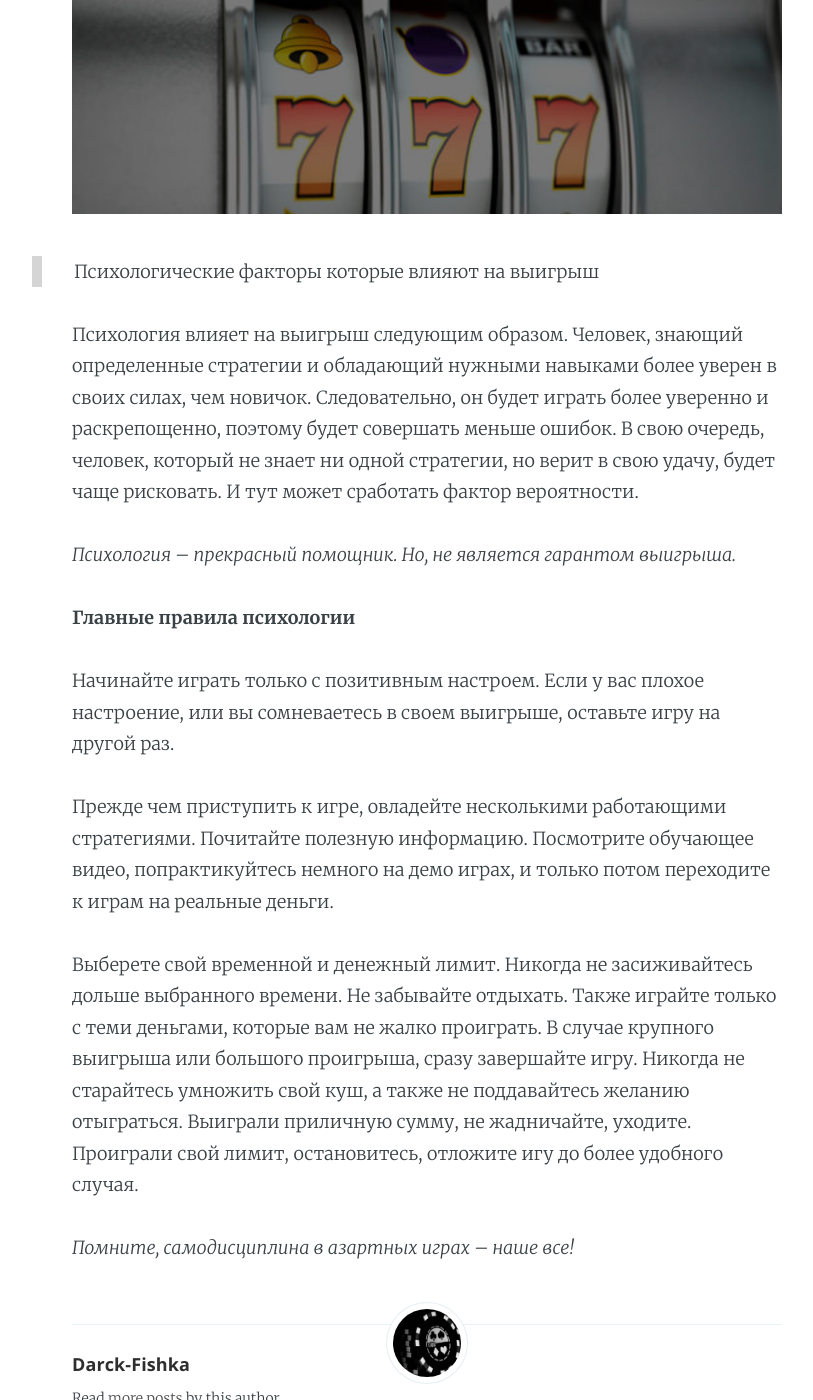
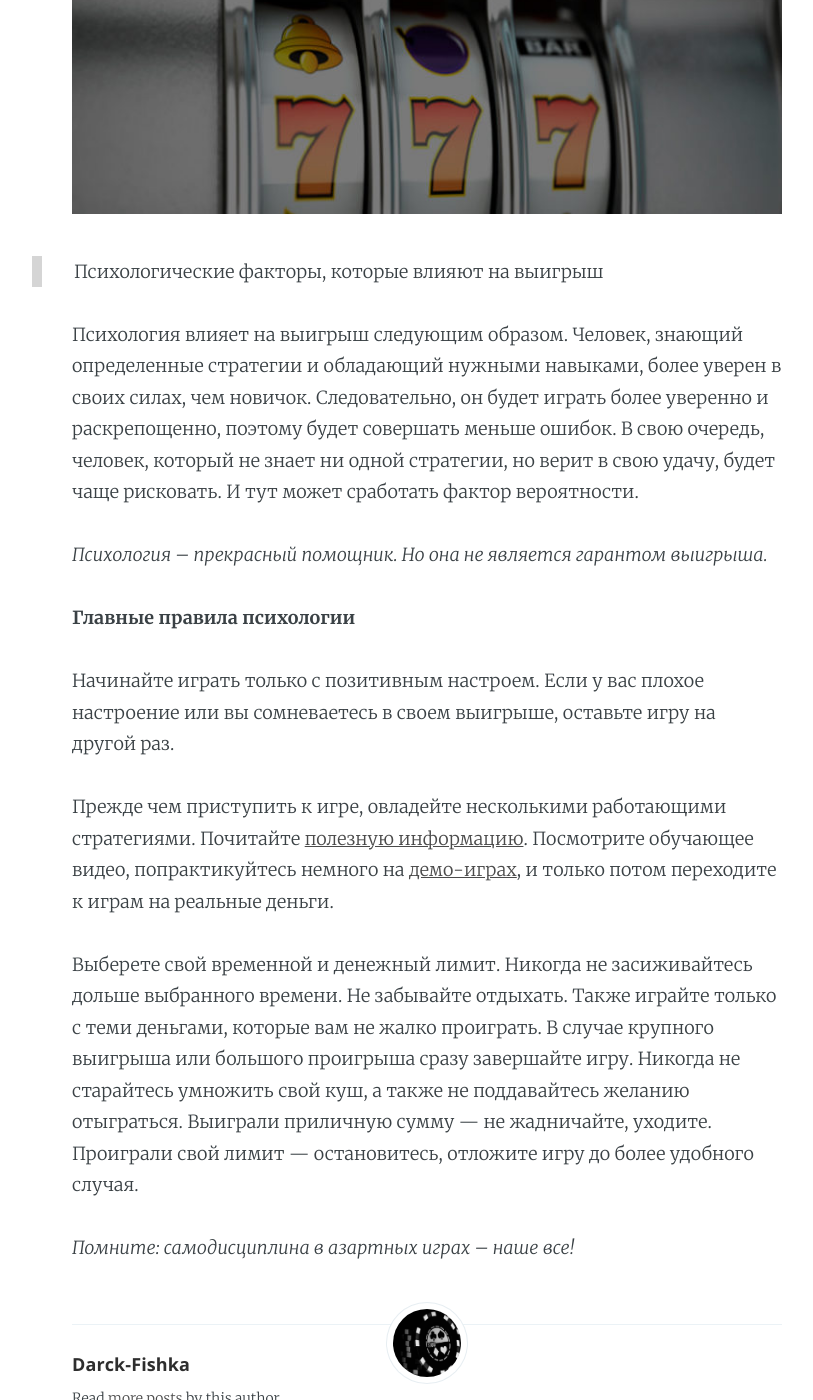
Before and after one commit to calmmoney/calmmoney.github.io, a Jekyll site: the page built from _posts/2019-02-04-psihology.md, in a window 1280 px wide and 1400 px high, scrolled down 1448 px. Shown: the whole window, without its empty margins (213-1026 px from the left). Built offline with Jekyll 4.4.1, drawn with Linux system fonts in a browser that asks for light colours; nearby versions of some CDN libraries; some of the changed text lies outside the part shown.

Commit message:
Update from Forestry.io Anastasiya Ilina updated _posts/2019-02-04-psihology.md

```diff
--- a/_posts/2019-02-04-psihology.md
+++ b/_posts/2019-02-04-psihology.md
@@ -11,11 +11,11 @@
 ---
 ### НЕМНОГО ПСИХОЛОГИИ: ФАКТОРЫ, ВЛИЯЮЩИЕ НА УСПЕХ В КАЗИНО
 
-Многих игроков волнует вопрос, влияет ли психология на успех в азартных играх? Часть уверена, что нет. Они считают, что успех напрямую зависит от опыта игрока и умения принимать верные решения. Другие же считают, что выигрывать помогают нужные знания из психологии. Так ли это на самом деле, и кто прав? Давайте разбираться!
+Многих игроков волнует вопрос, влияет ли [психология](https://en.wikipedia.org/wiki/Psychology "психология") на успех в азартных играх? Часть уверена, что нет. Они считают, что успех напрямую зависит от опыта игрока и умения принимать верные решения. Другие же считают, что выигрывать помогают нужные знания из психологии. Так ли это на самом деле и кто прав? Давайте разбираться!
 
 **Влияние психологии на игру**
 
-Для начала во внимание стоит взять тот факт, что все азартные игры рассчитаны на удачу человека. И не важно, где играть, в онлайн или в обычном казино. Фактор фортуны работает везде. Но не все поддается случайности и удачливости, также существует ряд факторов способных повлиять на исход событий. Так, к примеру, выбрав правильную стратегию, вооружившись некими математическими расчетами можно существенно увеличить свой шанс на победу.
+Для начала во внимание стоит взять тот факт, что все [азартные игры](https://ru.wikipedia.org/wiki/%D0%90%D0%B7%D0%B0%D1%80%D1%82%D0%BD%D0%B0%D1%8F_%D0%B8%D0%B3%D1%80%D0%B0 "азартные игры") рассчитаны на удачу человека. И не важно, где играть, в онлайн или в обычном [казино](https://bitazino.com/ "казино"). Фактор фортуны работает везде. Но не все поддается случайности и удачливости, также существует ряд факторов, способных повлиять на исход событий. Так, к примеру, выбрав правильную стратегию, вооружившись некими математическими расчетами, можно существенно увеличить свой шанс на победу.
 
 **Факторы, влияющие на выигрыш:**
 
@@ -27,20 +27,18 @@
 
 > математические расчеты и пр.
 
-{% include image.html url="/assets/images/psihology.jpg" width="100%" description="Психологические факторы которые влияют на выигрыш" %}
+{% include image.html url="/assets/images/psihology.jpg" width="100%" description="Психологические факторы, которые влияют на выигрыш" %}
 
-Психология влияет на выигрыш следующим образом. Человек, знающий определенные стратегии и обладающий нужными навыками более уверен в своих силах, чем новичок. Следовательно, он будет играть более уверенно и раскрепощенно, поэтому будет совершать меньше ошибок.
-В свою очередь, человек, который не знает ни одной стратегии, но верит в свою удачу, будет чаще рисковать. И тут может сработать фактор вероятности.
+Психология влияет на выигрыш следующим образом. Человек, знающий определенные стратегии и обладающий нужными навыками, более уверен в своих силах, чем новичок. Следовательно, он будет играть более уверенно и раскрепощенно, поэтому будет совершать меньше ошибок. В свою очередь, человек, который не знает ни одной стратегии, но верит в свою удачу, будет чаще рисковать. И тут может сработать фактор вероятности.
 
-<i>Психология – прекрасный помощник. Но, не является гарантом выигрыша.</i>
+<i>Психология – прекрасный помощник. Но она не является гарантом выигрыша.</i>
 
 **Главные правила психологии**
 
-Начинайте играть только с позитивным настроем. Если у вас плохое настроение, или вы сомневаетесь в своем выигрыше, оставьте игру на другой раз.
+Начинайте играть только с позитивным настроем. Если у вас плохое настроение или вы сомневаетесь в своем выигрыше, оставьте игру на другой раз.
 
-Прежде чем приступить к игре, овладейте несколькими работающими стратегиями. Почитайте полезную информацию. Посмотрите обучающее видео, попрактикуйтесь немного на демо играх, и только потом переходите к играм на реальные деньги.
+Прежде чем приступить к игре, овладейте несколькими работающими стратегиями. Почитайте [полезную информацию](https://bitazino.com/p/faq "полезную информацию"). Посмотрите обучающее видео, попрактикуйтесь немного на [демо-играх](https://casino7.live "демо-играх"), и только потом переходите к играм на реальные деньги.
 
-Выберете свой временной и денежный лимит. Никогда не засиживайтесь дольше выбранного времени. Не забывайте отдыхать. Также играйте только с теми деньгами, которые вам не жалко проиграть.
-В случае крупного выигрыша или большого проигрыша, сразу завершайте игру. Никогда не старайтесь умножить свой куш, а также не поддавайтесь желанию отыграться. Выиграли приличную сумму, не жадничайте, уходите. Проиграли свой лимит, остановитесь, отложите игу до более удобного случая.
+Выберете свой временной и денежный лимит. Никогда не засиживайтесь дольше выбранного времени. Не забывайте отдыхать. Также играйте только с теми деньгами, которые вам не жалко проиграть. В случае крупного выигрыша или большого проигрыша сразу завершайте игру. Никогда не старайтесь умножить свой куш, а также не поддавайтесь желанию отыграться. Выиграли приличную сумму — не жадничайте, уходите. Проиграли свой лимит — остановитесь, отложите игру до более удобного случая.
 
-<i>Помните, самодисциплина в азартных играх – наше все!</i>
+<i>Помните: самодисциплина в азартных играх – наше все!</i>
```
